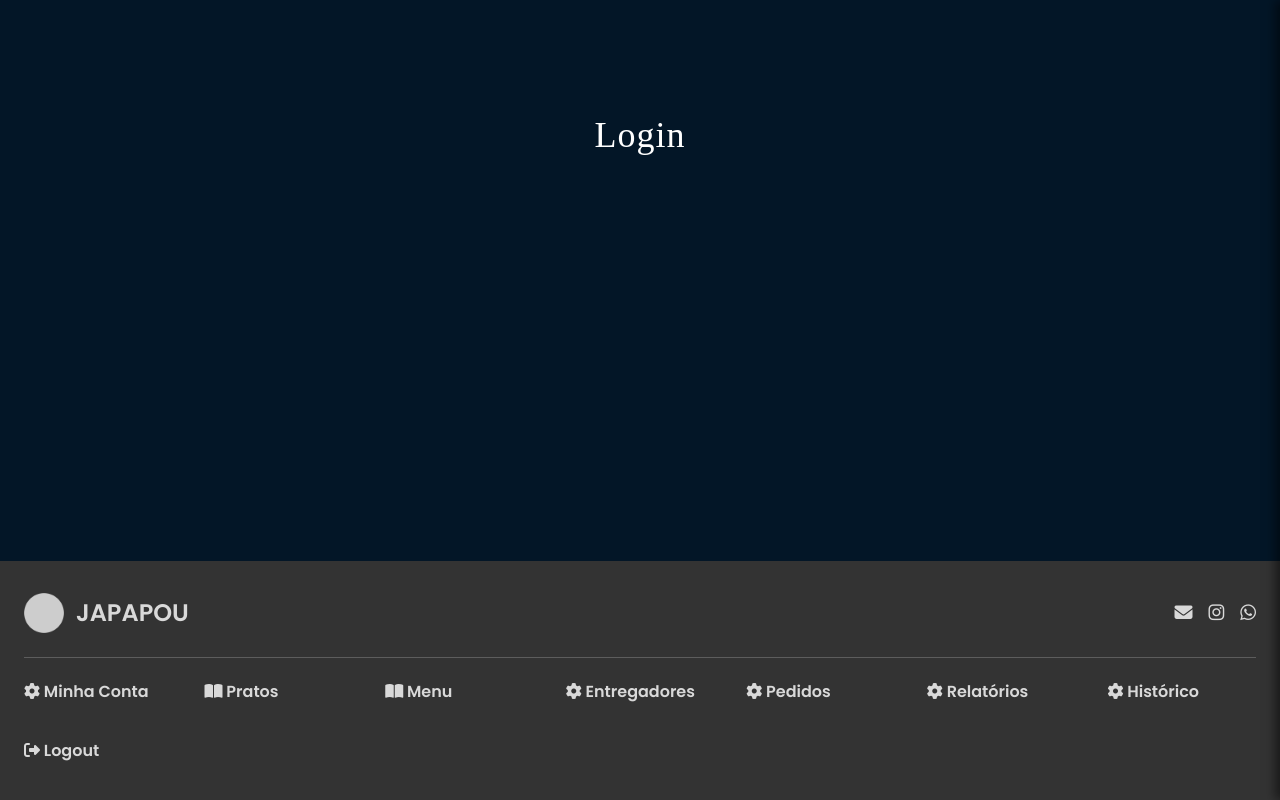
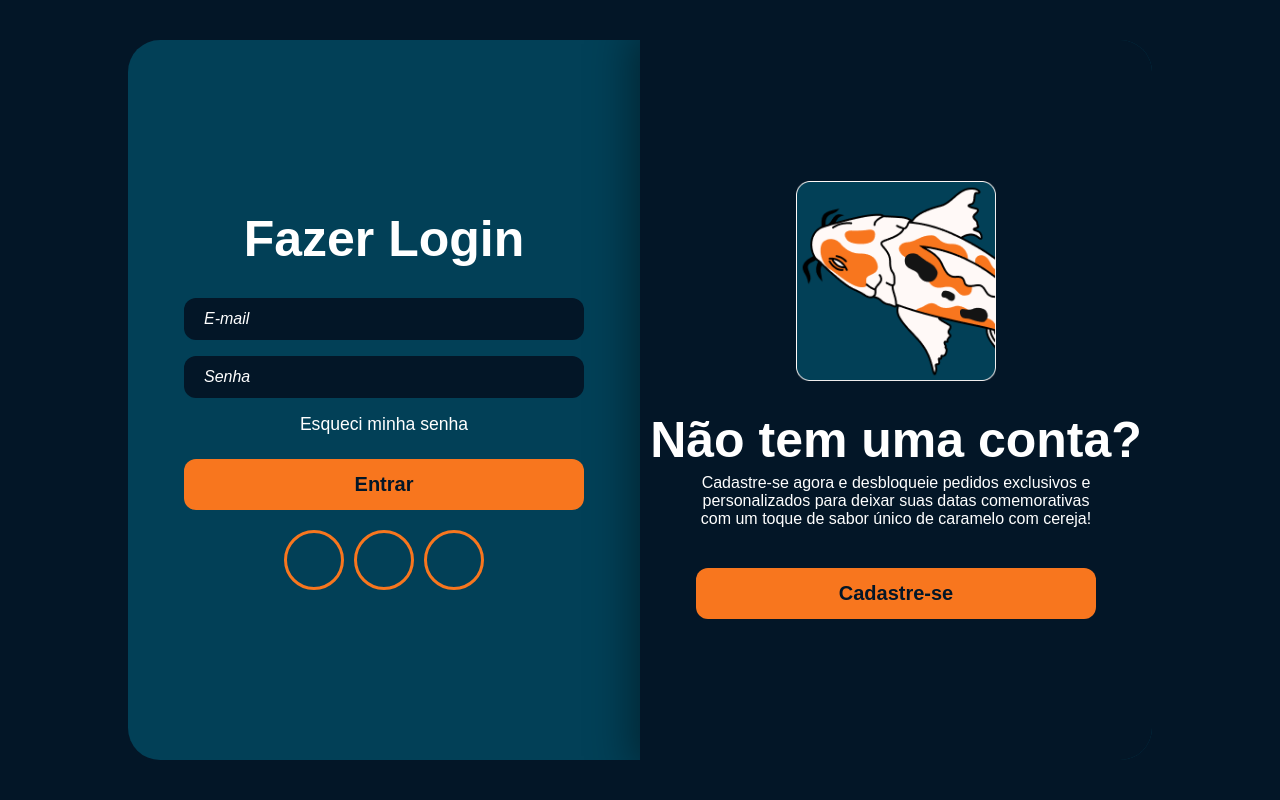
Before and after one commit to PI-InfoWeb-CNAT/Japapou, a Django app: page /login/ in a window 1280 px wide. Run offline with Django 5.2, Linux system fonts and the light colour scheme; some libraries are stand-ins or nearby versions.

Commit message:
Login com html e CSS feito, mas a font awesome (ícones da redes, não estão funcionando)

```diff
--- /dev/null
+++ b/source/japapou/static/css/visitor/login.css
@@ -0,0 +1,247 @@
+*{
+    padding: 0;
+    margin: 0;
+    box-sizing: border-box;
+    font-family: inherit;
+}
+
+form{
+    display: flex;
+    flex-direction: column;
+    gap: 16px;
+}
+
+form button{
+    background-color: var(--laranja-mais-claro);
+}
+
+input{
+    padding: 12px 20px;
+    border-radius: 12px;
+    border: none;
+    outline: none;
+    font-size: 16px;
+    width: 400px;
+    background-color: var(--azul-mais-escuro);
+    color: white;
+}
+
+input::placeholder{
+    color: white;
+    font-style: italic;
+}
+
+button{
+    padding: 14px 20px;
+    border-radius: 12px;
+    border: none;
+    outline: none;
+    font-size: 20px;
+    margin-top: 8px;
+    width: 400px;
+    font-weight: 700;
+    color:  var(--azul-mais-escuro);
+    transition: all .3s;
+}
+
+button:hover{
+    transform: translateY(-5px);
+}
+
+h2{
+    margin-bottom: 30px;
+    font-size: 50px;
+    text-align: center;
+    color: white;
+    font-family: inherit;
+}
+
+p{
+    margin-bottom: 32px;
+    width: 400px;
+    text-align: center;
+    color: white;
+}
+
+.container{
+    width: 100%;
+    height: 100vh;
+    background-color: var(--black);
+    display: flex;
+    justify-content: center;
+    align-items: center;
+}
+
+.card{
+    width: 80%;
+    height: 90vh;
+    background-color: var(--azul-mais-claro);
+    border-radius: 32px;
+    display: flex;
+    justify-content: center;
+    align-items: center;
+    position: relative;
+    overflow: hidden;
+}
+
+.esquerda, .direita{
+    width: 50%;
+    height: 100%;
+    display: flex;
+    flex-direction: column;
+    justify-content: center;
+    align-items: center;
+    z-index: 1;
+}
+
+.FormLogin, .facaLogin, .formCadastro, .facaCadastro{
+    display: flex;
+    flex-direction: column;
+    justify-content: center;
+    align-items: center;
+}
+
+.facaLogin, .facaCadastro{
+    position: absolute;
+}
+.facaLogin button{
+    background-color: var(--laranja-mais-claro);
+}
+.facaCadastro button{
+    background-color: var(--laranja-mais-claro);
+}
+
+/* LOGIN ACTIVE */
+.card::after{
+    width: 100%;
+    height: 100%;
+    content: "";
+    background-color: var(--azul-mais-escuro);
+    position: absolute;
+    top: 0;
+    right: 0;
+    background-size: cover;
+    background-position: center;
+    z-index: 0;
+    box-shadow: 0px 0px 40px 10px rgba(0, 0, 0, 0.4);
+}
+
+.direita .facaCadastro h2{
+    margin-top: 30px;
+    margin-bottom: 5px;
+}
+.esquerda .facalogin h2{
+    margin-top: 30px;
+    margin-bottom: 5px;
+}
+
+/* LOGIN ACTIVE */
+.card.LoginActive .facaLogin{
+    opacity: 0;
+    pointer-events: none;
+}
+.card.LoginActive .facaCadastro{
+    transform: translateX(0);
+    transition: all .3s .3s;
+    opacity: 1;
+}
+.card.LoginActive .FormLogin{
+    transition: all .3s .3s;
+    opacity: 1;
+}
+.card.LoginActive .formCadastro{
+    opacity: 0;
+    pointer-events: none;
+}
+.card.LoginActive::after{
+    transform: translateX(50%);
+}
+
+/* CADASTRO ACTIVE */
+.card.CadastroActive .facaCadastro{
+    opacity: 0;
+    pointer-events: none;
+}
+.card.CadastroActive .facaLogin{
+    transform: translateX(0);
+    transition: all .3s .4s;
+    opacity: 1;
+}
+.card.CadastroActive .formCadastro{
+    transition: all .3s .4s;
+    opacity: 1;
+}
+.card.CadastroActive .FormLogin{
+    opacity: 0;
+    pointer-events: none;
+}
+.card.CadastroActive::after{
+    transform: translateX(-50%);
+}
+
+/* TRANSIÇÕES */
+.card::after{
+    transition: all .6s;
+}
+
+.facaCadastro{
+    transition: all .3s 0;
+    transform: translateX(200%);
+    opacity: 0;
+}
+
+.FormLogin{
+    opacity: 0;
+    transition: all .3s 0;
+}
+.facaLogin{
+    transition: all .3s 0;
+    transform: translateX(-200%);
+    opacity: 0;
+}
+
+.formCadastro{
+    opacity: 0;
+    transition: all .3s 0;
+}
+ul{
+    display: flex;
+    list-style-type: none;
+}
+.item-social-media a{
+    display: inline-block;
+    vertical-align: middle;
+    text-align: center;
+    height: 60px;
+    width: 60px;
+    border: 3px solid var(--laranja-mais-claro);
+    border-radius: 50%;
+    line-height: 47px;
+    text-align: center;
+    font-size: 2.3em;
+    margin-top: 20px;
+}
+i{
+    vertical-align: middle;
+}
+.item-social-media:not(:first-child){
+    margin-left: 10px;
+}
+.item-social-media a:hover{
+    background-color: var(--laranja-mais-claro);
+}
+.item-social-media:hover li{
+    color: #3F0106;
+}
+li{
+    text-decoration: none;
+}
+a{
+    color: white;
+    text-decoration: none;
+    text-align: center;
+    font-size: 1.1em;
+}
+form a:hover{
+    text-decoration: underline;
+}
--- /dev/null
+++ b/source/japapou/static/js/visitor/login.js
@@ -0,0 +1,12 @@
+let card = document.querySelector(".card");
+let loginButao = document.querySelector(".loginButao")
+let CadastroButao = document.querySelector(".CadastroButao")
+
+loginButao.onclick = () =>{
+    card.classList.remove("CadastroActive")
+    card.classList.add("LoginActive")
+}
+CadastroButao.onclick = () =>{
+    card.classList.remove("LoginActive")
+    card.classList.add("CadastroActive")
+}
--- a/source/japapou/templates/visitor/login.html
+++ b/source/japapou/templates/visitor/login.html
@@ -1,7 +1,95 @@
-{% extends "base.html" %}
+{% load static %}
 
-{% block title %}Login{% endblock title %}
+{% block extra_head %}
+<link rel="stylesheet" href="{% static 'css/global.css' %}" />
+<link rel="stylesheet" href="{% static 'css/visitor/login.css' %}" />
+{% endblock %}
 
 {% block content %}
-<h1>Login</h1>
+<body>
+    <div class="container">
+        <div class="card LoginActive">
+            <div class="esquerda">
+                <div class="FormLogin">
+                    <h2>Fazer Login</h2>
+                    <form>
+                        <input type="email" placeholder="E-mail">
+                        <input type="password" placeholder="Senha">
+                        <a href="">Esqueci minha senha</a>
+                        <button type="submit">Entrar</button>
+                    </form>
+                    <div class="midias-sociais">
+                        <ul>
+                            <li  class="item-social-media">
+                                <a href="">
+                                    <i class="fa-brands fa-facebook-f"></i>
+                                </a>
+                            </li>
+                            <li  class="item-social-media">
+                                <a href="">
+                                    <i class="fa-brands fa-google"></i>
+                                </a>
+                            </li>
+
+                            <li class="item-social-media">
+                                <a href="">
+                                    <i class="fa-brands fa-instagram"></i>
+                                </a>
+                            </li>
+                        </ul>
+                    </div>
+                </div>
+                <div class="facaLogin">
+                    <h1><a href=""><img src="{% static 'imgs/visitor/japapou-logo.png' %}" width="200" alt="Logo"></a></h1>
+                    <h2>Já tem uma conta?</h2>
+                    <p>Faça login e tenha acesso a pedidos exclusivos e personalizados, perfeitos para tornar suas celebrações ainda mais doces e inesquecíveis!</p>
+                    <button type="submit" class="loginButao">Fazer Login</button>
+                </div>
+            </div>
+            <div class="direita">
+                <div class="formCadastro">
+                    <h2>Cadastro</h2>
+                    <form>
+                        <input type="text" placeholder="Nome">
+                        <input type="email" placeholder="E-mail">
+                        <input type="password" placeholder="Senha">
+                        <input type="password" placeholder="Confirmação da Senha">
+                        <a href="">Esqueci minha senha</a>
+                        <button type="submit">Cadastrar</button>
+                    </form>
+                    <div class="midias-sociais">
+                        <ul>
+                            <li  class="item-social-media">
+                                <a href="">
+                                    <i class="fa-brands fa-facebook-f"></i>
+                                </a>
+                            </li>
+                            <li  class="item-social-media">
+                                <a href="">
+                                    <i class="fa-brands fa-google"></i>
+                                </a>
+                            </li>
+
+                            <li class="item-social-media">
+                                <a href="">
+                                    <i class="fa-brands fa-instagram"></i>
+                                </a>
+                            </li>
+                        </ul>
+                    </div>
+                </div>
+                <div class="facaCadastro">
+                    <h1><a href=""><img src="{% static 'imgs/visitor/japapou-logo.png' %}" width="200" alt="Logo"></a></h1>
+                    <h2>Não tem uma conta?</h2>
+                    <p>Cadastre-se agora e desbloqueie pedidos exclusivos e personalizados para deixar suas datas comemorativas com um toque de sabor único de caramelo com cereja!</p>
+                    <button type="submit" class="CadastroButao">Cadastre-se</button>
+                </div>
+            </div>
+        </div>
+    </div>
+</body>
 {% endblock content %}
+
+{% block scripts %}
+  <script src="{% static 'js/visitor/login.js' %}"></script>
+{% endblock %}
```
Also changed, not shown: source/japapou/static/imgs/visitor/japapou-logo.png (added).
